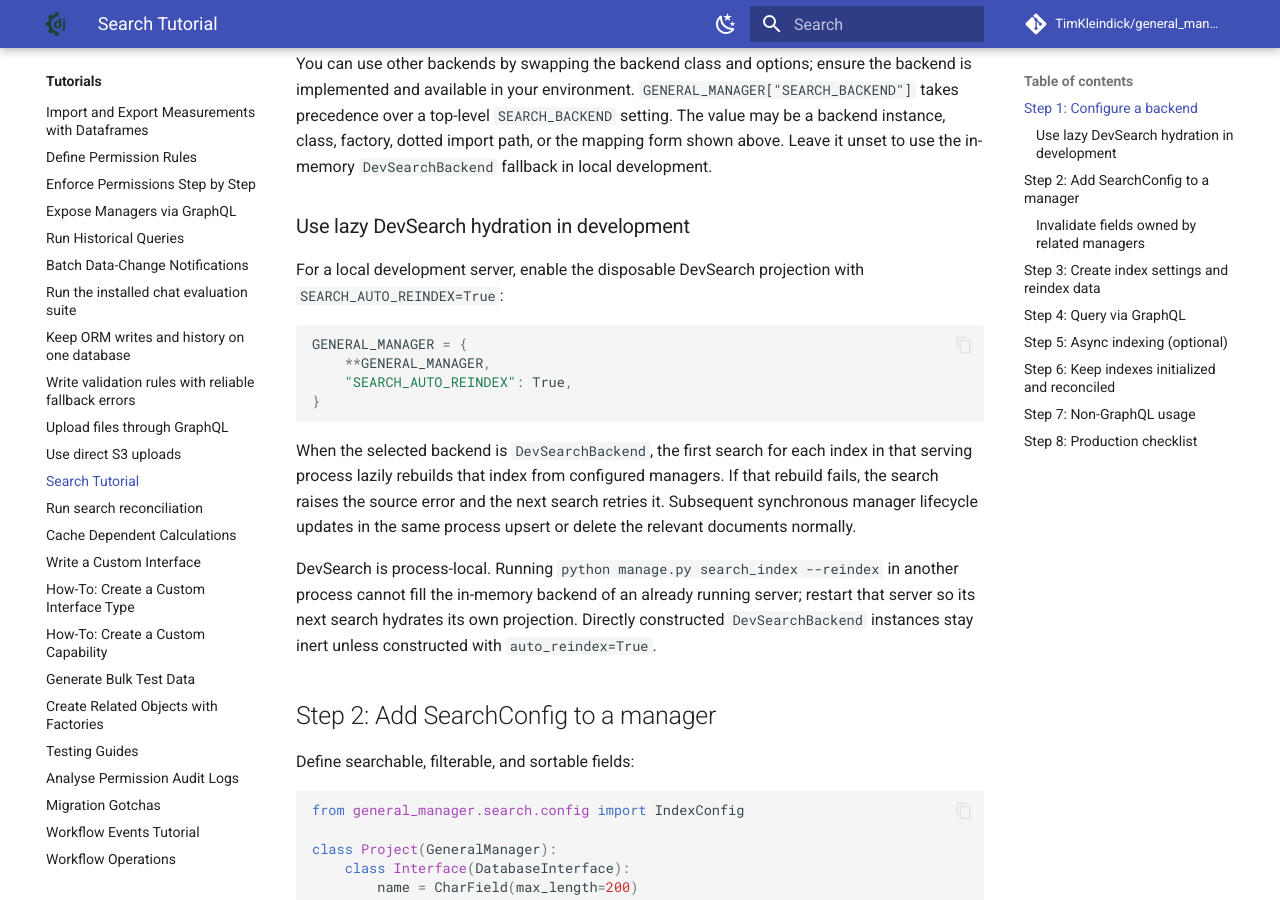
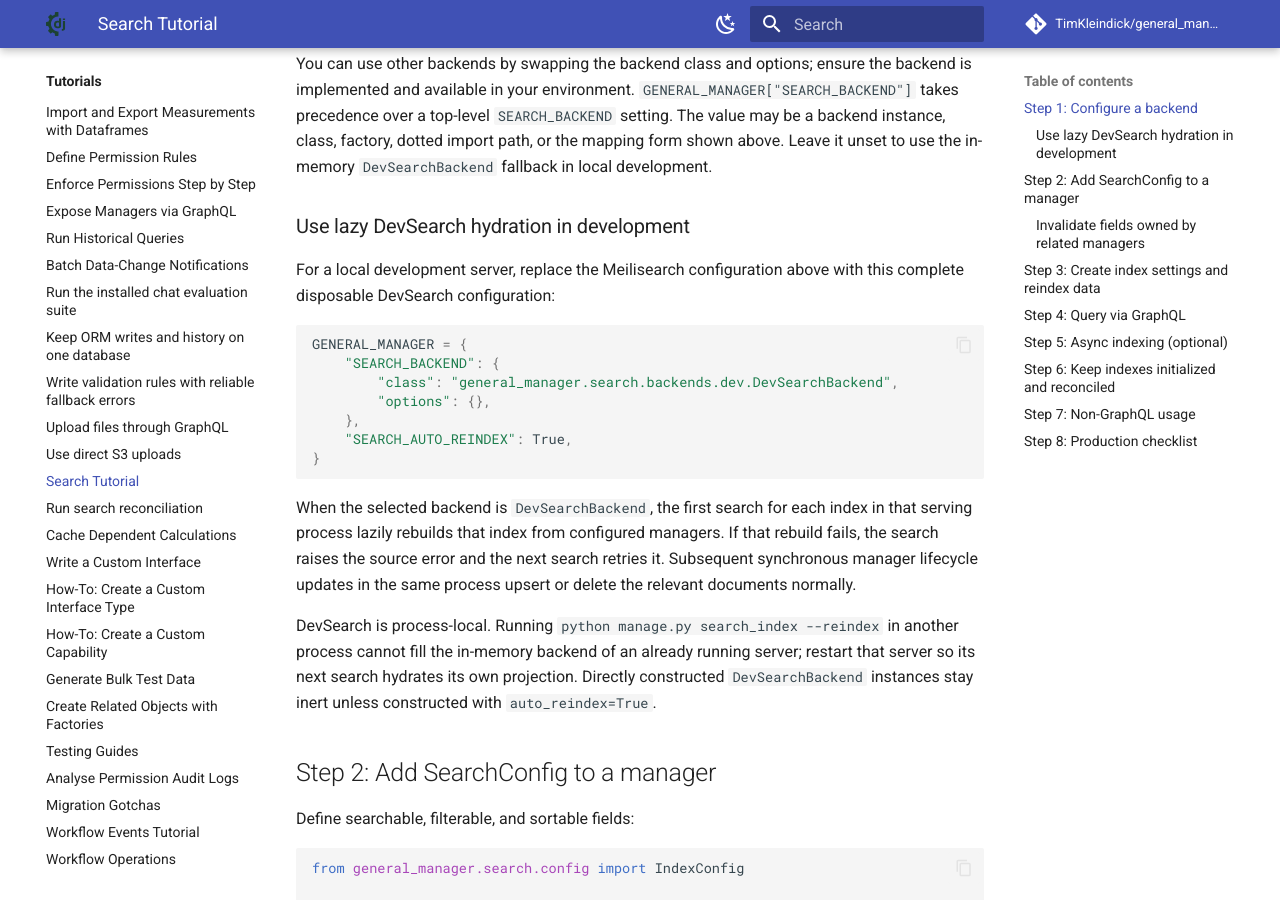
Before and after one commit to TimKleindick/general_manager, an MkDocs documentation site: the page built from docs/howto/search.md, in a window 1280 px wide and 900 px high, scrolled down 704 px. Built offline with MkDocs 1.6.1 and Material for MkDocs 9.7.7, drawn with Linux system fonts in a browser that asks for light colours; comment, search, counter and statistics services are not loaded.

Commit message:
docs: correct dev search configuration example

````diff
--- a/docs/howto/search.md
+++ b/docs/howto/search.md
@@ -36,12 +36,15 @@ in-memory `DevSearchBackend` fallback in local development.
 
 ### Use lazy DevSearch hydration in development
 
-For a local development server, enable the disposable DevSearch projection with
-`SEARCH_AUTO_REINDEX=True`:
+For a local development server, replace the Meilisearch configuration above
+with this complete disposable DevSearch configuration:
 
 ```python
 GENERAL_MANAGER = {
-    **GENERAL_MANAGER,
+    "SEARCH_BACKEND": {
+        "class": "general_manager.search.backends.dev.DevSearchBackend",
+        "options": {},
+    },
     "SEARCH_AUTO_REINDEX": True,
 }
 ```
````
